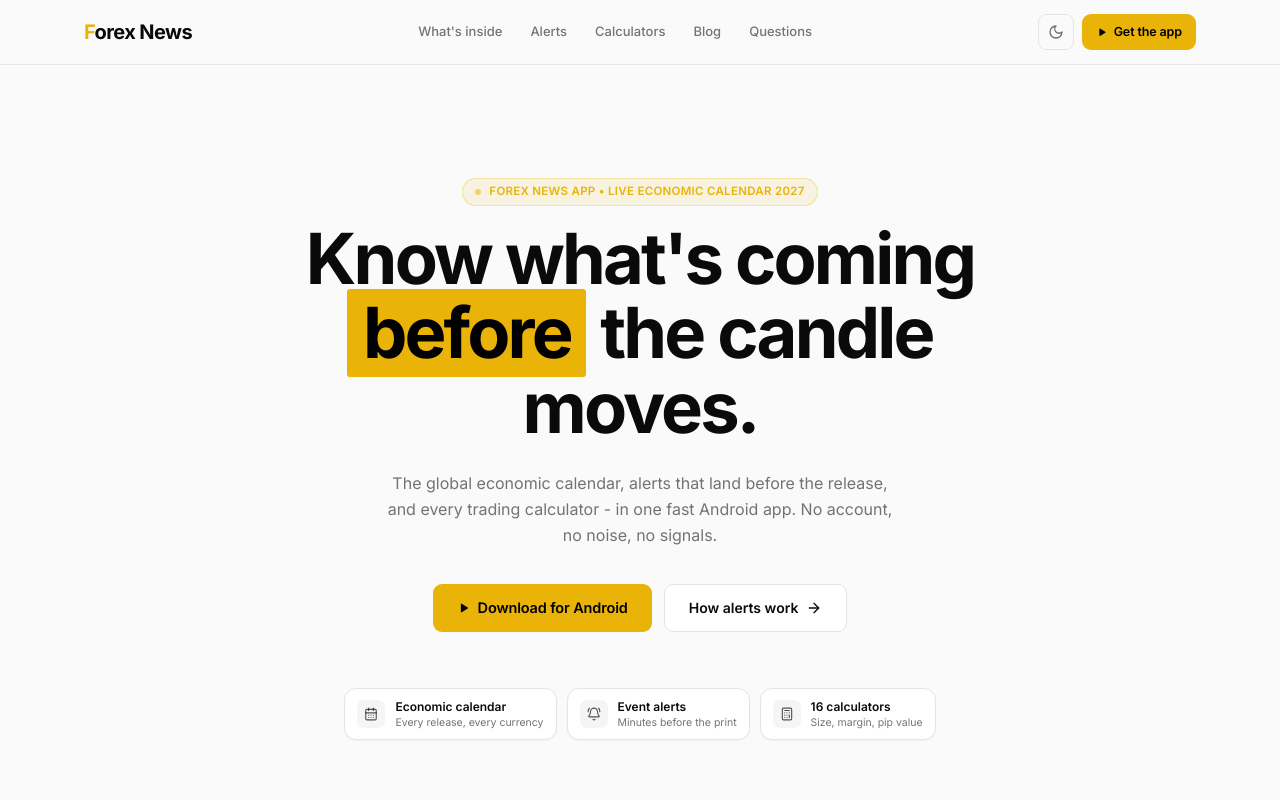
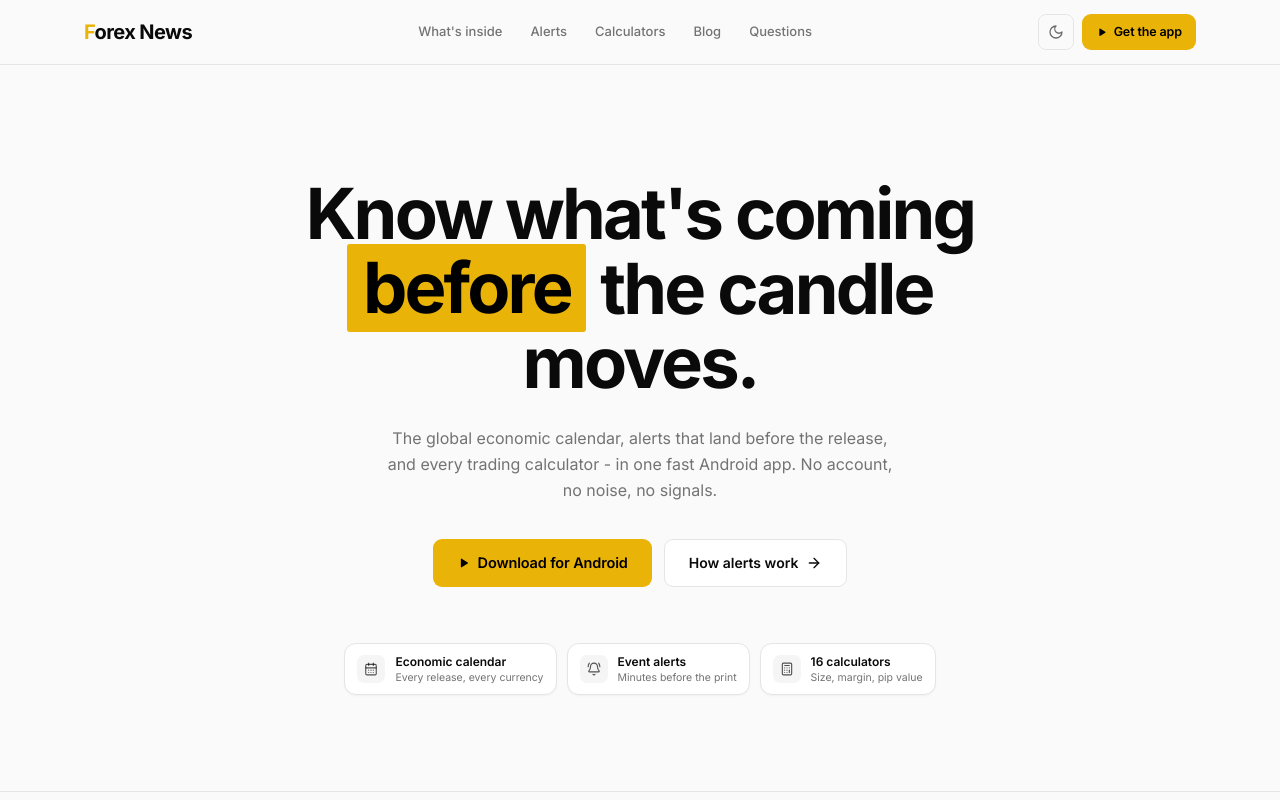
Before and after one commit to darkdevil-dev/forexnews.app, a React (Vite) app: page / in a window 1280 px wide. Shown: the top 800 px of the page. Built offline with nearby package versions, Linux system fonts and the light colour scheme.

Commit message:
fix(hero): remove Forex News App Live Economic Calendar 2027 badge from homepage hero

```diff
--- a/index.html
+++ b/index.html
@@ -283,10 +283,6 @@
       </header>
       <main style="max-width:960px;margin:0 auto;padding:48px 20px;">
         <section style="text-align:center;">
-          <div style="display:inline-flex;align-items:center;gap:8px;padding:4px 14px;margin-bottom:16px;border-radius:9999px;border:1px solid rgba(245,158,11,0.3);background:rgba(245,158,11,0.1);color:#f59e0b;font-size:11.5px;font-weight:700;letter-spacing:0.05em;text-transform:uppercase;">
-            <span style="display:inline-block;width:6px;height:6px;border-radius:50%;background:#f59e0b;"></span>
-            Forex News App &bull; Live Economic Calendar 2027
-          </div>
           <h1 style="font-size:38px;line-height:1.1;font-weight:800;letter-spacing:-0.03em;color:var(--fallback-text);margin-bottom:20px;">
             Know what's coming <span style="color:#f59e0b;">before</span> the candle moves.
           </h1>
--- a/src/components/site/Hero.jsx
+++ b/src/components/site/Hero.jsx
@@ -12,11 +12,6 @@ export function Hero() {
   return (
     <section className="border-b border-border">
       <div className="mx-auto max-w-3xl px-4 sm:px-6 pb-12 pt-10 text-center sm:pb-24 sm:pt-24 lg:pt-28">
-        <div className="inline-flex items-center gap-2 px-3 py-1 mb-4 rounded-full border border-signal/30 bg-signal/10 text-signal text-[11.5px] font-semibold tracking-wide uppercase">
-          <span className="h-1.5 w-1.5 rounded-full bg-signal animate-pulse" />
-          Forex News App &bull; Live Economic Calendar 2027
-        </div>
-
         <h1 className="mx-auto max-w-[19ch] text-[clamp(2.1rem,6.2vw,4.4rem)] font-bold leading-[1.06] tracking-[-0.04em] text-foreground">
           Know what's coming <Mark>before</Mark> the candle moves.
         </h1>
```
